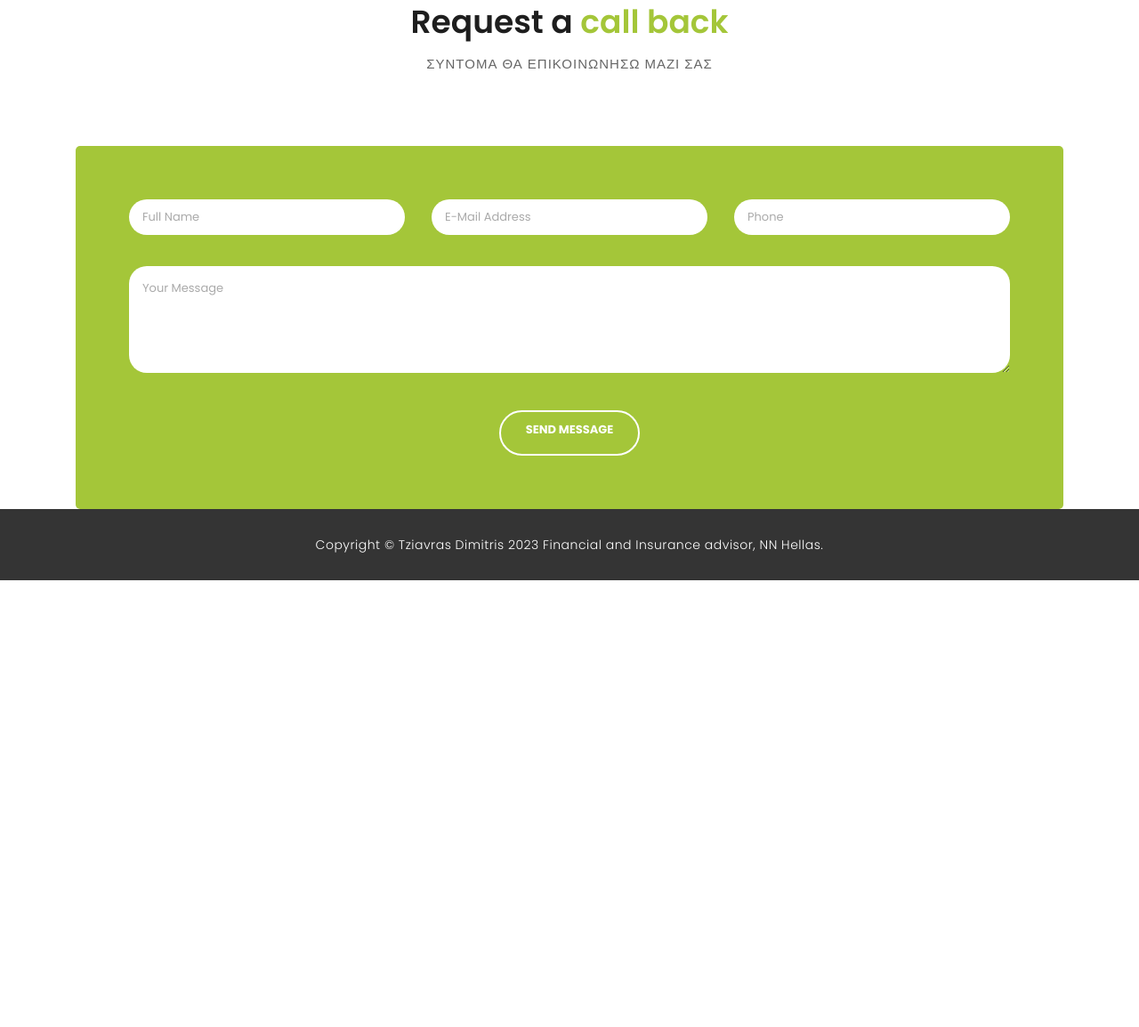
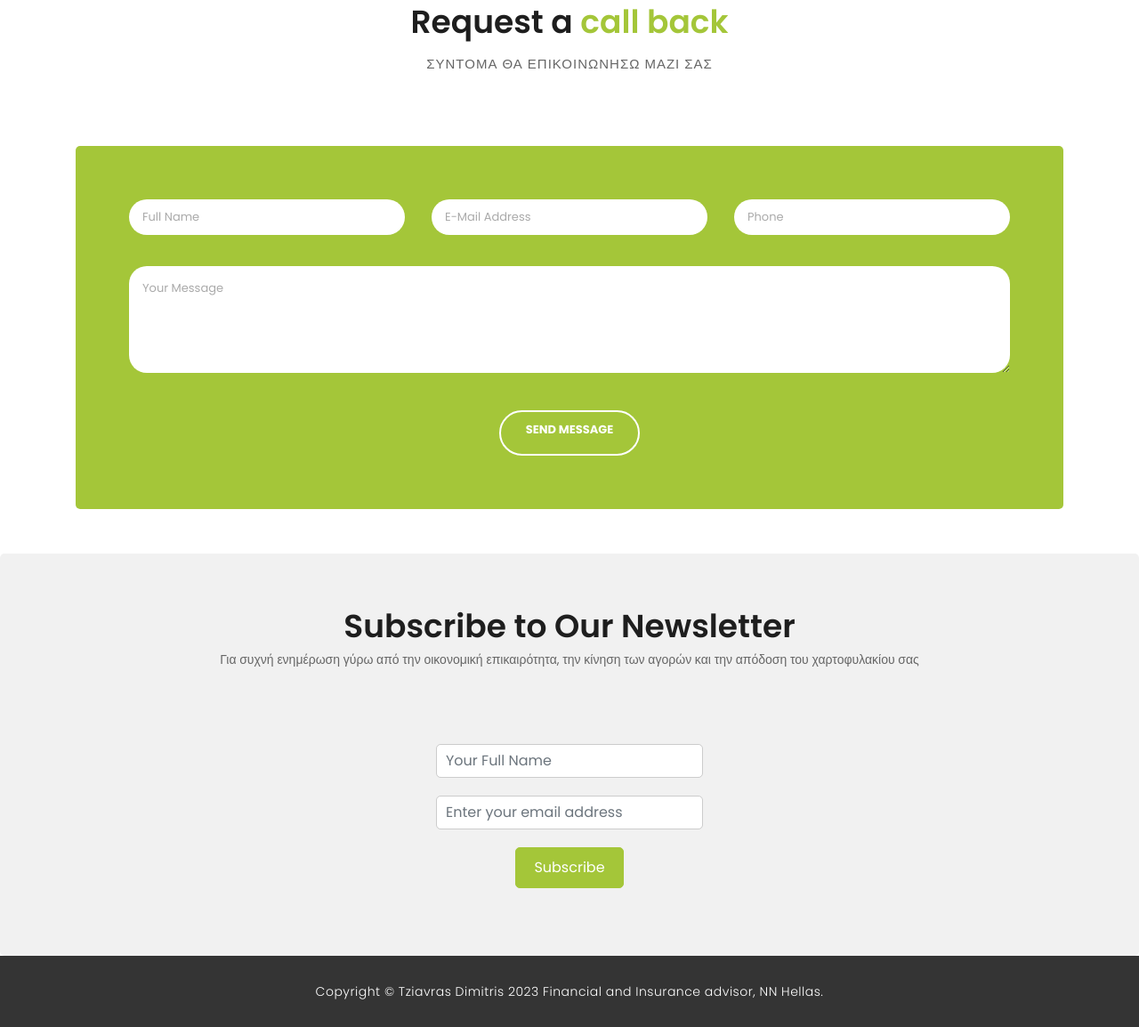
Before and after one commit to dtzia/investment_advisor_webpage1, a Flask app: page / in a window 1280 px wide. Shown: the part 4303-5457 px from the top of the page at 89% size. Before the commit the page ends 4955 px from the top, so only its background shows below. Run offline with Flask 3, Linux system fonts and the light colour scheme; some libraries are stand-ins or nearby versions.

```diff
--- a/main.py
+++ b/main.py
@@ -57,12 +57,25 @@ class Submission(db.Model):
         self.question8 = question8
 
 
+class Newsletter(db.Model):
+    id = db.Column(db.Integer, primary_key=True)
+    fullname = db.Column(db.String(100), nullable=False)
+    email = db.Column(db.String(150))
+
+    def __init__(self, fullname, email):
+        self.fullname = fullname
+        self.email = email
+
+
 with app.app_context():
     db.create_all()
 
 app.config['SECRET_KEY'] = os.environ.get('SECRET_KEY', 'mysecretkey')
 
-
+class NewsletterForm(FlaskForm):
+    fullname = StringField('Full Name', validators=[DataRequired()])
+    email = StringField('E-Mail Address', validators=[DataRequired(), Email()])
+    submit = SubmitField('Subscribe')
 class ContactForm(FlaskForm):
     fullname = StringField('Full Name', validators=[DataRequired()])
     email = StringField('E-Mail Address', validators=[DataRequired(), Email()])
@@ -103,6 +116,7 @@ def home():
     contact_form = ContactForm()
     check_contact_form_validity(contact_form)
     question_form = QuestionsForm()
+    newsletter_form = NewsletterForm()
     current_year = datetime.datetime.now().year
     if question_form.validate_on_submit():
         name = question_form.not_member_name.data
@@ -126,8 +140,17 @@ def home():
         flash('Thank you for your message! We will contact you as soon as possible', category='contact_success')
 
         return redirect(url_for('home', _anchor='contact-section'))
+    if newsletter_form.validate_on_submit():
+        fullname = newsletter_form.fullname.data
+        email = newsletter_form.email.data
+        new_member = Newsletter(fullname=fullname, email=email)
+        db.session.add(new_member)
+        db.session.commit()
+        flash('Thank you for your subscription!', category='subscription_success')
 
-    return render_template('form.html', form=contact_form, question_form=question_form, current_year=current_year)
+        return redirect(url_for('home', _anchor='newsletter-section'))
+
+    return render_template('form.html', form=contact_form, question_form=question_form, newsletter_form=newsletter_form, current_year=current_year)
 
 
 if __name__ == "__main__":
--- /dev/null
+++ b/static/css/subscription.css
@@ -0,0 +1,69 @@
+.newsletter-section {
+  padding: 60px 0;
+  background-color: #f1f1f1;
+  margin-top: 50px;
+  border-radius: 5px;
+}
+
+.newsletter-form {
+  text-align: center;
+  border-radius: 5px;
+
+}
+
+.newsletter-form h2 {
+  font-size: 32px;
+  font-weight: 600;
+  margin-bottom: 30px;
+}
+
+.subscription-section .subheading-content {
+  font-size: 18px;
+  color: #777;
+  margin-bottom: 40px;
+
+}
+
+.newsletter-form input[type="text"],
+.newsletter-form input[type="email"] {
+  width: 100%;
+  max-width: 300px; /* Adjust the max-width as needed */
+  padding: 10px;
+  border: 1px solid #ccc;
+  border-radius: 5px;
+  font-size: 16px;
+  margin: 0 auto; /* Center the inputs horizontally */
+  margin-bottom: 20px;
+}
+
+.newsletter-form .btn-primary {
+  background-color: #a4c639;
+  border-color: #a4c639;
+  color: #fff;
+  padding: 10px 20px;
+  font-size: 16px;
+  border-radius: 5px;
+  transition: background-color 0.3s ease-in-out;
+}
+
+.newsletter-form .btn-primary:hover {
+  background-color: #8bae28;
+}
+
+@media (max-width: 768px) {
+  .newsletter-section .newsletter-form input[type="email"],
+   .newsletter-form input[type="text"]{
+    height: 40px;
+    font-size: 14px;
+  }
+
+  .newsletter-section .newsletter-form .btn-primary {
+    font-size: 16px;
+    padding: 10px 20px;
+  }
+
+  .newsletter-section {
+  margin-right: 10px;
+  margin-left: 10px;
+}
+}
--- a/static/css/templatemo-finance-business.css
+++ b/static/css/templatemo-finance-business.css
@@ -149,6 +149,7 @@ header {
     margin-top: 160px; /* Adjust this value as needed */
   }
 }
+
 
 .sub-header ul.left-info li a {
 	color: #fff;
--- a/templates/form.html
+++ b/templates/form.html
@@ -18,6 +18,7 @@
     <link rel="stylesheet" href="static/css/fontawesome.css">
     <link rel="stylesheet" href="static/css/templatemo-finance-business.css">
     <link rel="stylesheet" href="static/css/owl.css">
+    <link rel="stylesheet" href="static/css/subscription.css">
     <script src="https://code.jquery.com/jquery-3.6.0.min.js"></script>
 
   </head>
@@ -298,6 +299,49 @@
         </div>
       </div>
     </div>
+      <!-- Subscription Section -->
+
+<div class="newsletter-section">
+  {% with messages = get_flashed_messages(category_filter=["subscription_success"]) %}
+        {% if messages %}
+            <div class="flash-messages">
+                {% for message in messages %}
+                    <div class="flash-message alert alert-success" role="alert">
+                        {{ message }}
+                    </div>
+                {% endfor %}
+            </div>
+        {% endif %}
+    {% endwith %}
+  <div class="container" id="newsletter-section">
+    <div class="row">
+      <div class="col-md-12">
+        <div class="section-heading">
+          <h2>Subscribe to Our Newsletter</h2>
+          <div class="subheading-content">
+            <p>Για συχνή ενημέρωση γύρω από την οικονομική επικαιρότητα, την κίνηση των αγορών και την απόδοση του χαρτοφυλακίου σας</p>
+          </div>
+        </div>
+        <div class="newsletter-form">
+          <form id="newsletter" action="{{ url_for('home') }}" method="post" data-url="{{ url_for('home') }}">
+          {{ form.csrf_token }}
+            <div class="form-group">
+              {{ form.fullname(class_='form-control', placeholder='Your Full Name', required='required') }}
+            </div>
+            <div class="form-group">
+              {{ form.email(class_='form-control', placeholder='Enter your email address', required='required') }}
+            </div>
+            <div class="form-group text-center">
+              {{ form.submit(class_='btn btn-primary', value='Subscribe') }}
+            </div>
+          </form>
+        </div>
+      </div>
+    </div>
+  </div>
+</div>
+
+
 
     <!-- Footer Starts Here -->
 
```
Also changed, not shown: instance/data.db.
